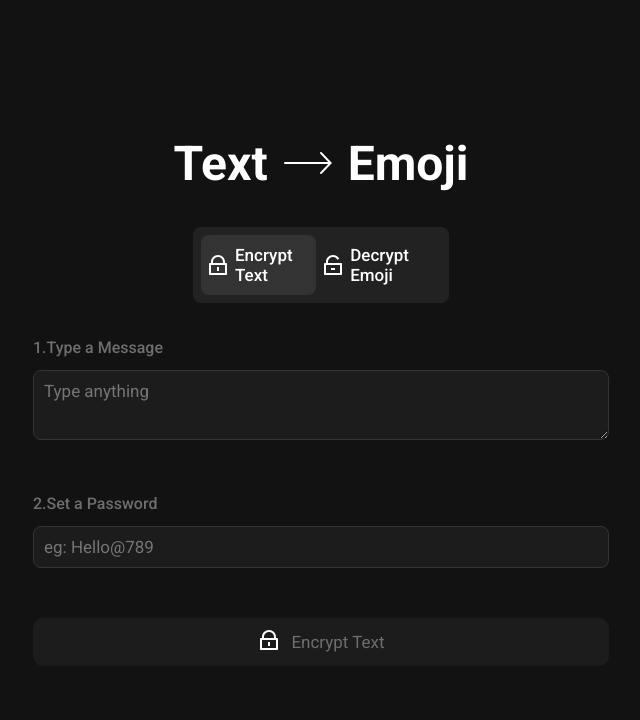
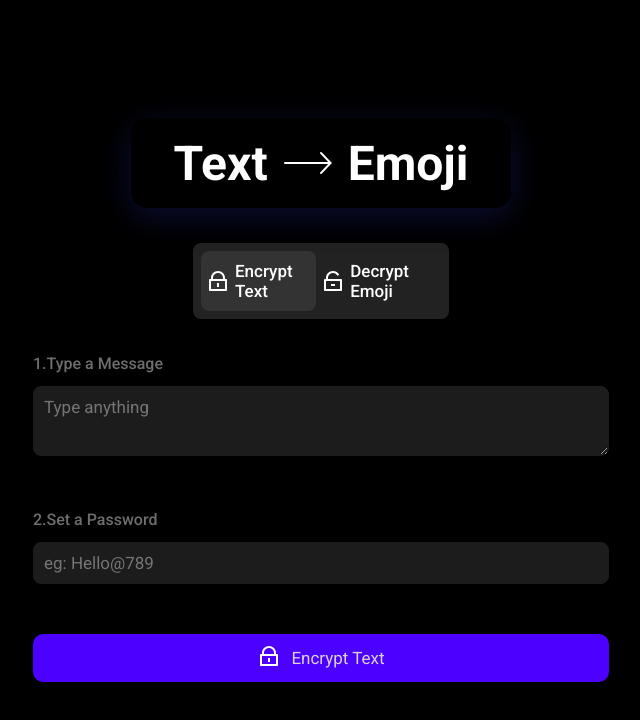
Before and after one commit to NishantChamate/Text-Emoji, a plain HTML site: page index.html in a window 1280 px wide. Both pictures are taken after a click on the element "Encrypt Text". Shown: the whole page, without its empty margins (319-959 px from the left). Drawn offline with Linux system fonts and the light colour scheme.

Commit message:
added style.css file

```diff
--- a/style.css
+++ b/style.css
@@ -5,21 +5,24 @@
     box-sizing: border-box;
     font-family: "Roboto";
     color: #fff;
+
 }
 
 html,body{
     width: 100%;
     height: 100%;
+
 }
 #main{
     width: 100%;
-    background-color: #121212;
+    background-color: #000000;
     display: flex;
     align-items: center;
     flex-direction: column;
     justify-content: center;
     height: 100%;
-    color: #fff;
+    color: #ebe9e9;
+    font-family: 'Roboto';
 
 }
 img{
@@ -30,6 +33,16 @@ img{
     display: flex;
     justify-content: center;
     align-items: center;
+    background-color: #4c00ff;
+    height: 90px;
+    width: 380px;
+    background: rgba(0, 0, 0, 0.4);
+    box-shadow: 0 8px 32px 0 rgba( 31, 38, 135, 0.37 );
+    backdrop-filter: blur( 3px );
+    -webkit-backdrop-filter: blur( 3px );
+    border: 1px solid transparent;
+    border-radius: 1rem;
+
 }
 #main>h1 span{
         margin:0 .9375rem;
@@ -88,17 +101,19 @@ img{
     background-color: #1c1c1c;
     border-radius: .5rem;
     padding:.625rem;
-    border: .0625rem solid #343434;
+    border: .0625rem solid #1c1c1c;
     outline: none;
     margin-bottom: 3.125rem;
+
 }
+
 #encryption input{
     width: 100%;
     font-size: 1.0625rem;
     background-color: #1c1c1c;
     border-radius: .5rem;
     padding:.625rem;
-    border: .0625rem solid #343434;
+    border: .0625rem solid #1c1c1c;
     outline: none;
     margin-bottom: 3.125rem;
 }
@@ -116,10 +131,10 @@ img{
 }
 
 #encryption button{
-    background-color: #1c1c1c;
+    background-color: #4c00ff;
     display: flex;
     align-items: center;
-    color: #6e6e6e;
+    color: #dcd2d2;
     width: 100%;
     justify-content: center;
     border: none;
@@ -166,10 +181,10 @@ img{
     margin-bottom: 3.125rem;
 }
 #decryption button{
-    background-color: #1c1c1c;
+    background-color: #fc0101;
     display: flex;
     align-items: center;
-    color: #6e6e6e;
+    color: #ffffff;
     width: 100%;
     justify-content: center;
     border: none;
```
